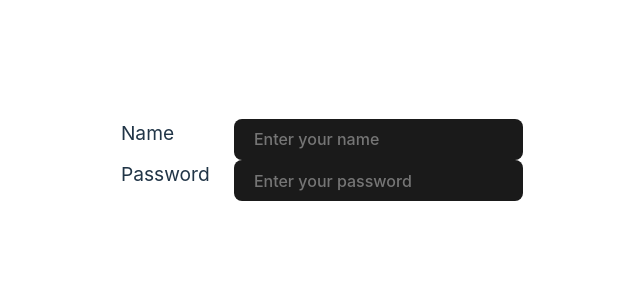
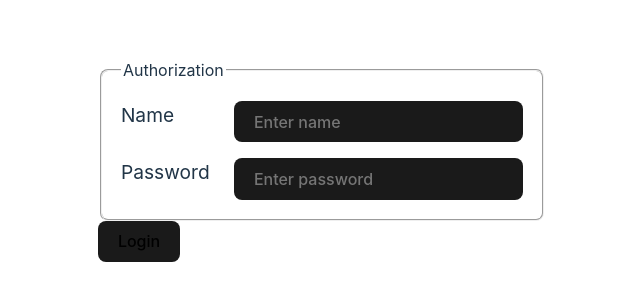
Before and after one commit to AndyGuit/fun-chat, a website built with Vite: page fun-chat/index.html in a window 1280 px wide. Shown: the part 240-540 px from the top of the page, without its empty margins (318-958 px from the left). Built offline with nearby package versions, Linux system fonts and the light colour scheme.

Commit message:
feat: add inputs fieldset

```diff
--- a/fun-chat/src/app.ts
+++ b/fun-chat/src/app.ts
@@ -3,7 +3,7 @@ import { IRoute } from './types/interfaces';
 import { ROUTE_PATH } from './utils/globalVariables';
 import AboutView from './views/AboutView';
 import ChatView from './views/ChatView';
-import LoginView from './views/LoginView';
+import LoginView from './views/Login/LoginView';
 
 export default class App {
   private appElement: HTMLElement;
--- /dev/null
+++ b/fun-chat/src/components/AuthFieldset/AuthFieldset.css
@@ -0,0 +1,7 @@
+.auth-fieldset {
+  display: flex;
+  flex-direction: column;
+  gap: 1em;
+  padding: 1.2em;
+  border-radius: 8px;
+}
--- /dev/null
+++ b/fun-chat/src/components/AuthFieldset/AuthFieldset.ts
@@ -0,0 +1,16 @@
+import './AuthFieldset.css';
+
+interface Props {
+  legendText: string;
+  inputs: Array<HTMLDivElement>;
+}
+
+export default function AuthFieldset(props: Props) {
+  const fieldset = document.createElement('fieldset');
+  fieldset.classList.add('auth-fieldset');
+  const legend = document.createElement('legend');
+  legend.textContent = props.legendText;
+
+  fieldset.append(legend, ...props.inputs);
+  return fieldset;
+}
--- a/fun-chat/src/components/InputField/InputField.ts
+++ b/fun-chat/src/components/InputField/InputField.ts
@@ -29,7 +29,15 @@ export default function InputField(props: Props) {
   }
 
   const { type, value, id, onChange, placeholder } = props;
-  const input = Input({ type, value, id, onChange, placeholder, classNames: 'input' });
+
+  const input = Input({
+    type,
+    value,
+    id,
+    onChange,
+    placeholder,
+    classNames: 'input',
+  });
 
   inputWrapper.append(input, invalidText);
   wrapper.append(label, inputWrapper);
--- a/fun-chat/src/main.ts
+++ b/fun-chat/src/main.ts
@@ -1,5 +1,5 @@
 import './style.css';
+import App from './app';
 
-import App from './app';
 const app = new App();
 app.init();
--- a/fun-chat/src/router/Router.ts
+++ b/fun-chat/src/router/Router.ts
@@ -10,10 +10,10 @@ export default class Router {
   }
 
   navigate(url: string) {
-    const route = this.routes.find((route) => route.path === url);
+    const selectedRoute = this.routes.find((route) => route.path === url);
 
-    if (route) {
-      route.callback();
+    if (selectedRoute) {
+      selectedRoute.callback();
     }
   }
 
--- a/fun-chat/src/style.css
+++ b/fun-chat/src/style.css
@@ -40,7 +40,6 @@ h1 {
   max-width: 1280px;
   margin: 0 auto;
   padding: 1rem;
-  text-align: center;
 }
 
 .logo {
--- /dev/null
+++ b/fun-chat/src/views/Login/LoginView.ts
@@ -0,0 +1,37 @@
+import AuthFieldset from '../../components/AuthFieldset/AuthFieldset';
+import Button from '../../components/Button/Button';
+import InputField from '../../components/InputField/InputField';
+import View from '../View';
+
+export default class LoginView extends View {
+  constructor() {
+    super('form');
+
+    this.render();
+  }
+
+  render() {
+    const button = Button({ text: 'Login', type: 'submit', classNames: 'button' });
+    const inputName = InputField({
+      type: 'text',
+      placeholder: 'Enter name',
+      value: '',
+      id: 'Name',
+    });
+    const inputPassword = InputField({
+      type: 'password',
+      placeholder: 'Enter password',
+      value: '',
+      id: 'Password',
+    });
+
+    const fieldset = AuthFieldset({ legendText: 'Authorization', inputs: [inputName, inputPassword] });
+
+    this.getElement().append(fieldset, button);
+    this.getElement().addEventListener('submit', this.handleLogin.bind(this));
+  }
+
+  handleLogin(e: SubmitEvent) {
+    e.preventDefault();
+  }
+}
--- a/fun-chat/src/views/LoginView.ts
+++ /dev/null
@@ -1,34 +0,0 @@
-import Button from '../components/Button/Button';
-import InputField from '../components/InputField/InputField';
-import View from './View';
-
-export default class LoginView extends View {
-  constructor() {
-    super('form');
-
-    this.render();
-  }
-
-  render() {
-    // const button = Button({ text: 'login', type: 'submit', classNames: 'button' });
-    const inputName = InputField({
-      type: 'text',
-      placeholder: 'Enter your name',
-      value: '',
-      id: 'Name',
-    });
-    const inputPassword = InputField({
-      type: 'password',
-      placeholder: 'Enter your password',
-      value: '',
-      id: 'Password',
-    });
-
-    this.getElement().append(inputName, inputPassword);
-    this.getElement().addEventListener('submit', this.handleLogin.bind(this));
-  }
-
-  handleLogin(e: SubmitEvent) {
-    e.preventDefault();
-  }
-}
```
Also changed, not shown: fun-chat/src/views/Login/LoginView.css (added), 1 other file.
